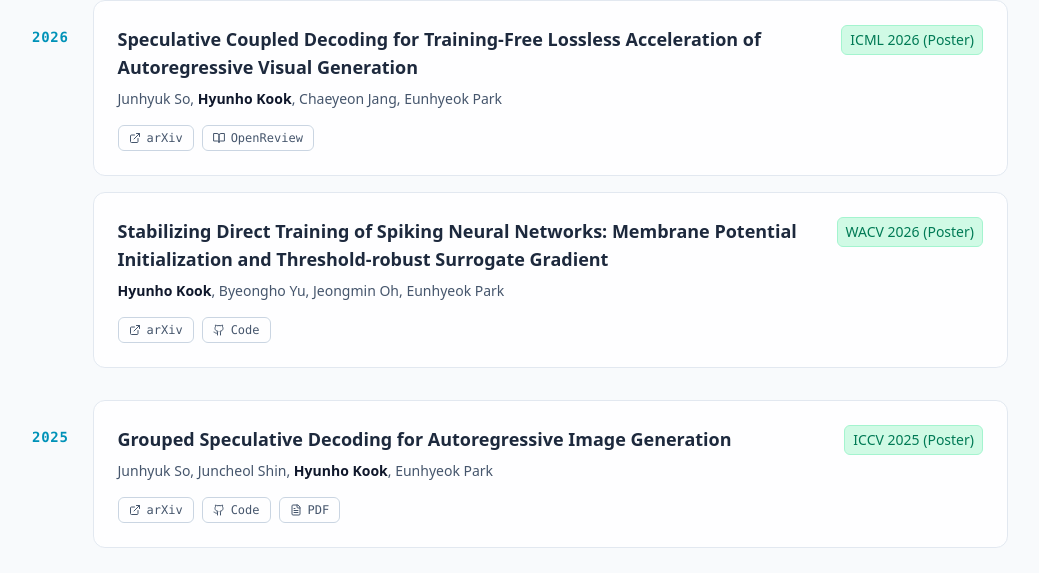
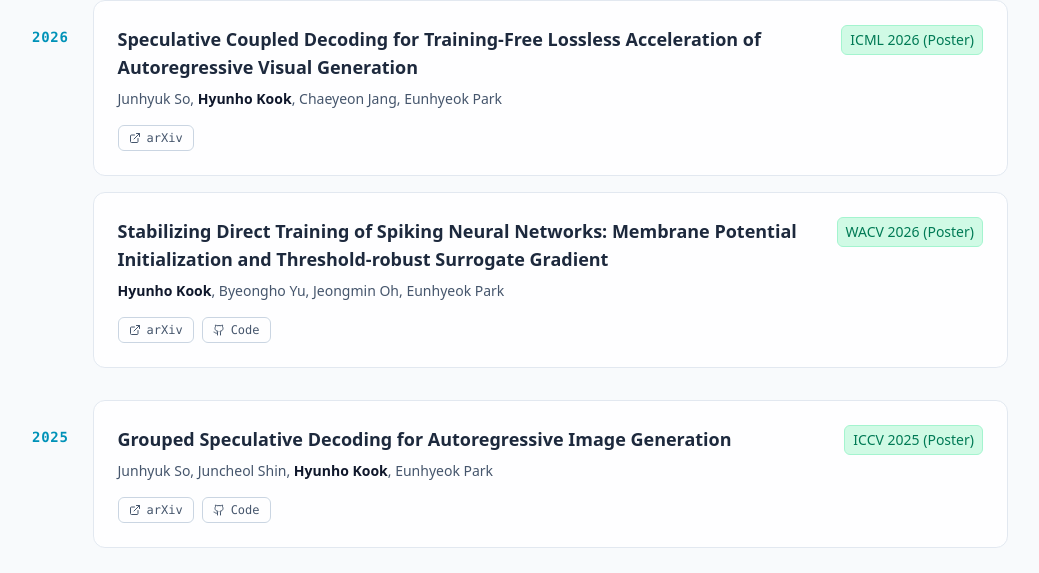
Before and after one commit to kookhh0827/kookhh0827.github.io, a React (Vite) app: page / in a window 1280 px wide. Shown: the part 1177-1750 px from the top of the page, without its empty margins (120-1159 px from the left). Built offline with nearby package versions, Linux system fonts and the light colour scheme.

Commit message:
Limit publication links to arXiv and code only
https://claude.ai/code/session_01PLXKyWQun318j1suNhYKVc

```diff
--- a/src/data/resumeData.js
+++ b/src/data/resumeData.js
@@ -71,8 +71,7 @@ export const resumeData = {
       year: 2026,
       status: "accepted",
       links: {
-        arxiv: "https://arxiv.org/abs/2510.24211",
-        openreview: "https://openreview.net/forum?id=7a95PGL0Up"
+        arxiv: "https://arxiv.org/abs/2510.24211"
       }
     },
     {
@@ -94,8 +93,7 @@ export const resumeData = {
       status: "accepted",
       links: {
         arxiv: "https://arxiv.org/abs/2508.07747",
-        code: "https://github.com/junhyukso/GSD",
-        pdf: "https://openaccess.thecvf.com/content/ICCV2025/papers/So_Grouped_Speculative_Decoding_for_Autoregressive_Image_Generation_ICCV_2025_paper.pdf"
+        code: "https://github.com/junhyukso/GSD"
       }
     }
   ],
--- a/src/sections/Publications.jsx
+++ b/src/sections/Publications.jsx
@@ -1,4 +1,4 @@
-import { FileText, Github, ExternalLink, BookOpen } from 'lucide-react';
+import { FileText, Github, ExternalLink } from 'lucide-react';
 import SectionTitle from '../components/SectionTitle';
 import Card from '../components/Card';
 import Badge from '../components/Badge';
@@ -7,10 +7,7 @@ import { resumeData } from '../data/resumeData';
 
 const LINK_META = {
   arxiv: { label: 'arXiv', icon: ExternalLink },
-  pdf: { label: 'PDF', icon: FileText },
   code: { label: 'Code', icon: Github },
-  openreview: { label: 'OpenReview', icon: BookOpen },
-  project: { label: 'Project', icon: ExternalLink },
 };
 
 function PubLink({ type, href, darkMode }) {
```
